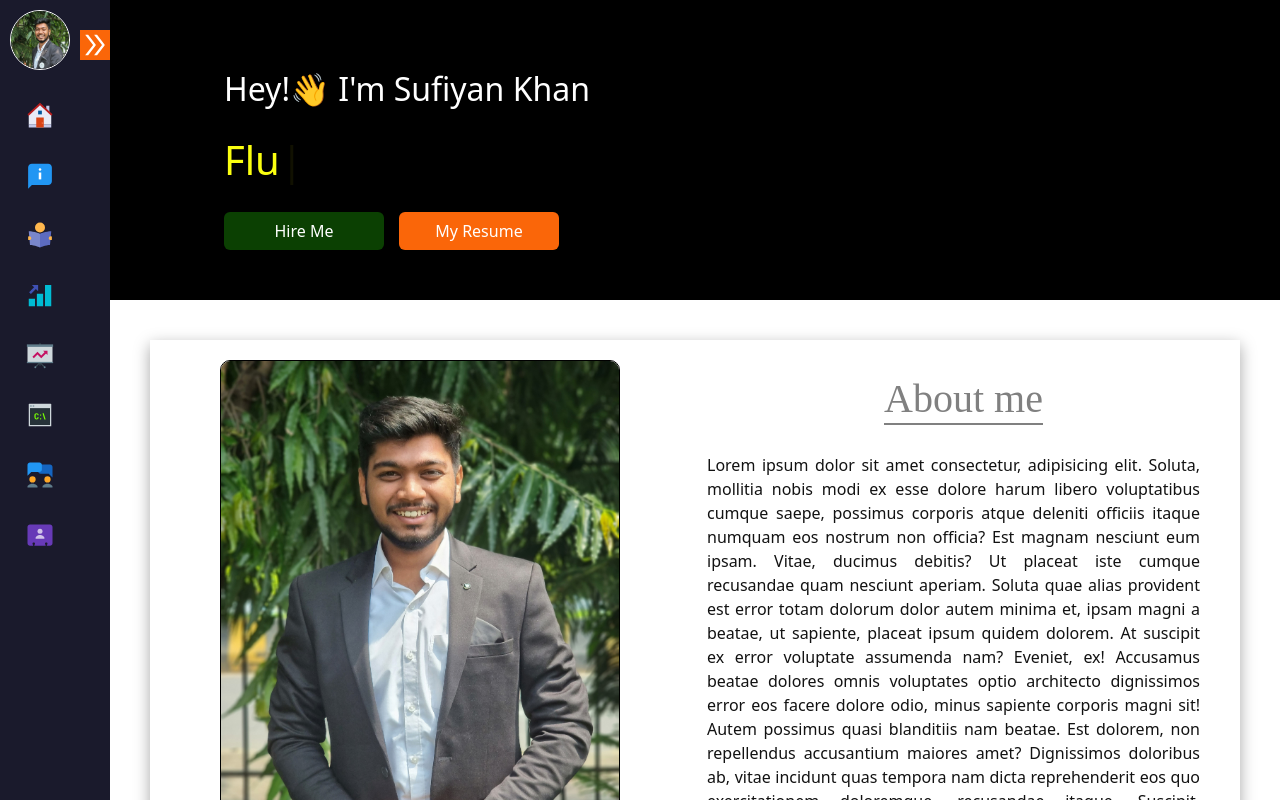
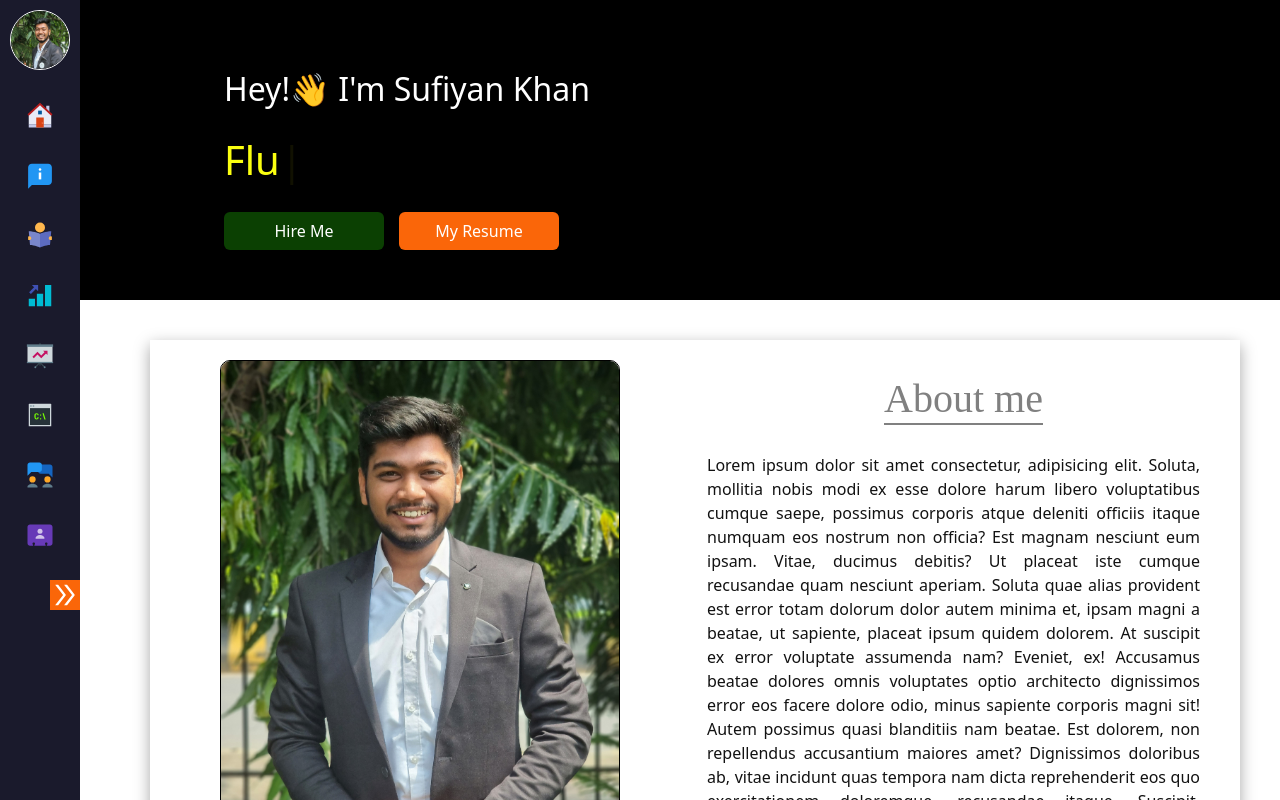
Before and after one commit to Sufi1512/myportfolio, a React (Create React App) app: page / in a window 1280 px wide. Shown: the top 800 px of the page. Built offline with nearby package versions, Linux system fonts and the light colour scheme.

Commit message:
Fix sidebar toggle styling

```diff
--- a/src/components/layout/Layout.css
+++ b/src/components/layout/Layout.css
@@ -20,7 +20,7 @@
 .sidebar-toggle{
     width: 230x;
 }
-.sidebar-toggleIo {
+.sidebar-toggleIo p{
     display: flex;
     align-items: right;
     justify-content: right;
--- a/src/components/layout/layout.js
+++ b/src/components/layout/layout.js
@@ -19,7 +19,7 @@ const Layout = () => {
         <div className={toggle ? "sidebar" : "sidebar sidebar-toggle"}>
           <div className="sidebar-toggleIo">
             <Menus toggle={toggle} />
-            <p onClick={togglehandle}>
+            <p className ="sidebar-toggleIo-menu" onClick={togglehandle}>
               {toggle ? (
                 <AiOutlineDoubleRight size={30} />
               ) : (
```
